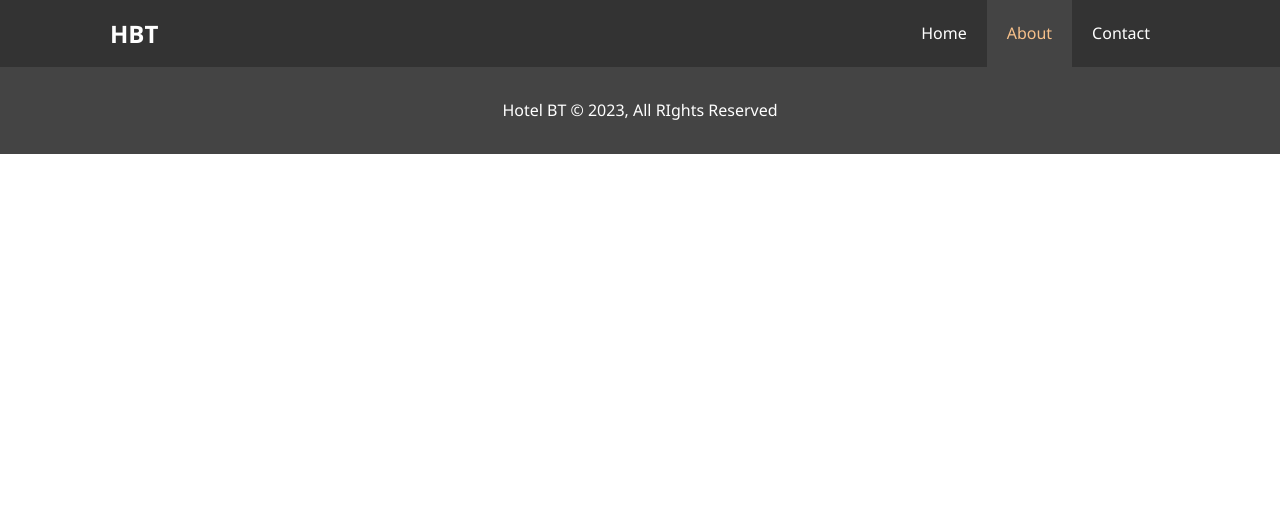
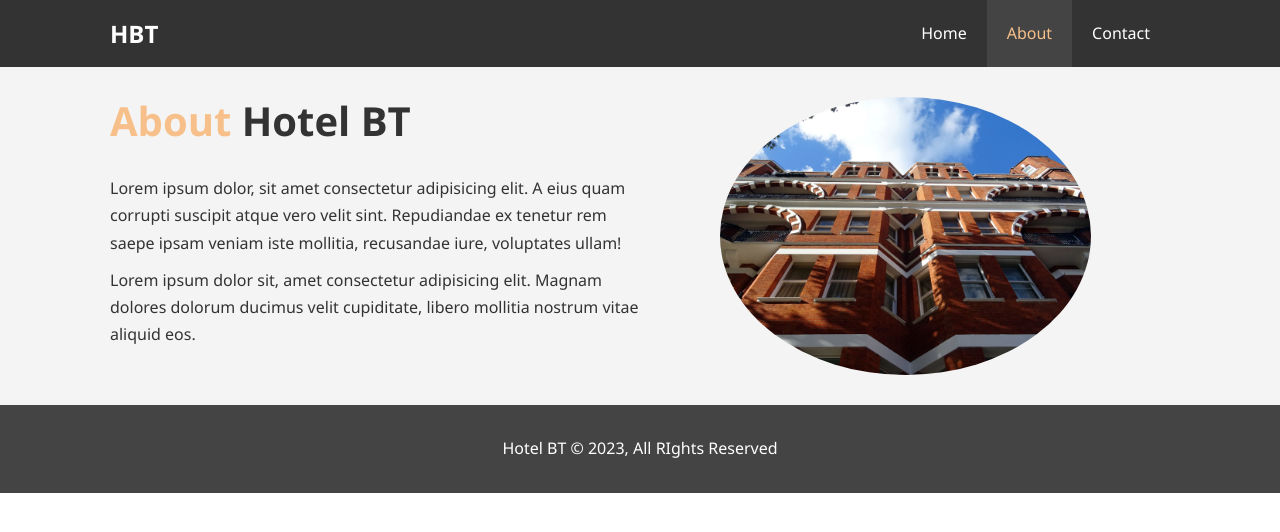
Before and after one commit to alphageekdom/websites, a plain HTML site: page hotel-website/about.html in a window 1280 px wide. Drawn offline with Linux system fonts and the light colour scheme.

Commit message:
about info section

```diff
--- a/hotel-website/about.html
+++ b/hotel-website/about.html
@@ -37,6 +37,22 @@
             </nav>
         </header>
 
+        <!-- About section -->
+        <section id="about-info" class="bg-light py-3">
+            <div class="container">
+                <div class="info-left">
+                    <h1 class="l-heading"><span class="text-primary">About</span> Hotel BT</h1>
+                    <p>Lorem ipsum dolor, sit amet consectetur adipisicing elit. A eius quam corrupti suscipit atque
+                        vero velit sint. Repudiandae ex tenetur rem saepe ipsam veniam iste mollitia, recusandae iure,
+                        voluptates ullam!</p>
+                    <p>Lorem ipsum dolor sit, amet consectetur adipisicing elit. Magnam dolores dolorum ducimus velit
+                        cupiditate, libero mollitia nostrum vitae aliquid eos.</p>
+                </div>
+                <div class="info-right">
+                    <img src="./img/photo-2.jpg" alt="hotel">
+                </div>
+            </div>
+        </section>
         <!-- Footer -->
         <footer id="main-footer">
             <p>Hotel BT &copy; 2023, All RIghts Reserved</p>
--- a/hotel-website/css/style.css
+++ b/hotel-website/css/style.css
@@ -201,3 +201,23 @@ p {
   color: #fff;
   padding: 20px;
 }
+
+/* About Info */
+#about-info .info-right {
+  float: right;
+  width: 50%;
+  min-height: 100%;
+}
+
+#about-info .info-right img {
+  display: block;
+  margin: auto;
+  width: 70%;
+  border-radius: 50%;
+}
+
+#about-info .info-left {
+  float: left;
+  width: 50%;
+  min-height: 100%;
+}
```
